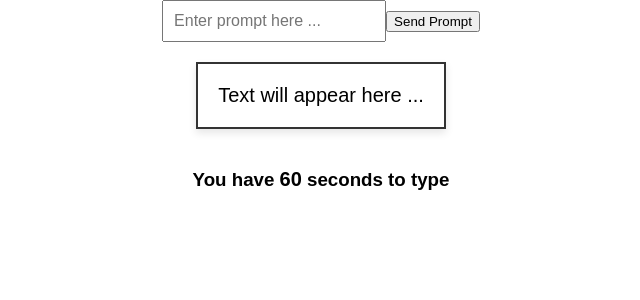
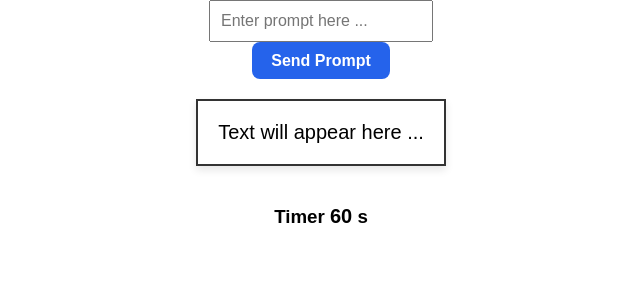
Before and after one commit to haydenshubert/TypingSite, a Flask app: page / in a window 1280 px wide. Shown: the top 300 px of the page, without its empty margins (319-959 px from the left). Run offline with Flask 3, Linux system fonts and the light colour scheme.

Commit message:
made some things look nicer but didnt change the functionality of anything important

```diff
--- a/notes.txt
+++ b/notes.txt
@@ -25,3 +25,5 @@ WINDOWS ENV <env_name> == typingEnv
     - ``source <env_name>/Scripts/activate`` (activate the your venv)
     - `` deactivate``  (to deactivate venv)
     - ``rm –rf <env_name>`` (deletes the venv)
+
+WHEN I FINISH CODING I AM GOING TO SEND MY CODE TO GPT AND ASK IF I CAN FORMAT IT BETTER OR MAKE IT CLEANER (ADVICE)
--- a/static/script.js
+++ b/static/script.js
@@ -1,29 +1,19 @@
 ///////// TYPING FUNCTIONALITY /////////
 
 const input = document.getElementById('words-typed');
-let time = 10;  // 60 second timer
-
-
-function timer(timeLeft) {
-    const countdown = setInterval(() => {
-        timeLeft--;
-        document.getElementById('timer').textContent = timeLeft;
-
-        if (timeLeft <= 0) {
-            clearInterval(countdown);
-        }
-    }, 1000); // 1000 for one second intervals
-}
+let time = 60;  // 60 second timer
 
 function getInput() {
     const input = document.getElementById('words-typed');
 
     setTimeout(() => {
         input.disabled = true;
+        hideElement('clock');
+        showElement('redo-prompt');
+        showElement('results')
+        calculations();
         console.log("You tyepd: ", input.value);///////////////////////////////////////////
-        showElement('redo-prompt');
-        calculations();
-    }, 10000);   // sets a timer for how long the input box is enabled (minute = 60000)
+    }, 60000);   // sets a timer for how long the input box is enabled (minute = 60000)
 }
 
 function startTyping() {
@@ -32,6 +22,7 @@ function startTyping() {
 }
 
 function handleFirstKeydown(event) {
+    showElement('clock');
     startTyping();
     input.removeEventListener("keydown", handleFirstKeydown);
 }
@@ -40,12 +31,12 @@ function handleFirstKeydown(event) {
 /////// TYPING FUNCTIONALITY END ///////
 
 
-
 /////// SEND PROMPT TO OLLAMA ///////////
 
 async function sendPrompt() {
     console.log("Function was called");///////////////////////////////////////////////
-    const prompt = document.getElementById('prompt-input').value;
+    const prompt = "Write a 100 word paragraph about this topic: " + document.getElementById('prompt-input').value;
+    console.log(prompt);///////////////////////////////////////////////////////////////////
     const wordsTyped = document.getElementById('words-typed');
     hideElement('prompt-elements');
     const res = await fetch('/ask', {
@@ -60,14 +51,15 @@ async function sendPrompt() {
     const output = data.response || data.error;
 
     document.getElementById('to-be-typed').innerText = output;
-    showElement('words-typed')  // Has the 'words-typed' id now
+    showElement('words-typed');  // Has the 'words-typed' id now
     wordsTyped.value = "";
     wordsTyped.disabled = false;
     wordsTyped.focus();
     document.getElementById('prompt-input').value = "";
-//
+
     input.addEventListener("keydown", handleFirstKeydown);
-//
+    hideElement('results');
+    hideElement('redo-prompt');
 }
 
 const promptInput = document.getElementById('prompt-input');
@@ -78,74 +70,3 @@ promptInput.addEventListener("keydown", function(event) {
 });
 
 /////// SENDING PROMPT END ////////
-
-
-
-/////// CALCULATIONS //////////
-
-function calculations() {
-    const targetText = document.getElementById('to-be-typed').innerText.trim();
-    const typedText = document.getElementById('words-typed').value.trim();
-
-    const targetWords = targetText.split(/\s+/);    // /\s+/ makes sure extra spaces, tabs, or newlines don't mess up word splitting
-    const typedWords = typedText.split(/\s+/);
-
-    const m = targetWords.length;
-    const n = typedWords.length;
-
-    const dp = Array.from({ length: m + 1} , () => Array(n + 1).fill(0));
-
-    console.log("Target Text: ", targetText, "Typed Text: ", typedText);
-/////////////////////////////////////////////////////////////////////////////////////////////////////////////
-
-    for (let i = 1; i <= m; i++) {
-        for (let j = 1; j <= n; j++) {
-            if (targetWords[i - 1] === typedWords[j - 1]) {
-                dp[i][j] = dp[i - 1][j - 1] + 1;
-            } else {
-                dp[i][j] = Math.max(dp[i - 1][j], dp[i][j - 1]);
-            }
-        }
-    }
-
-    const correct = dp[m][n];
-    const errors = n - correct;
-    const grossWPM = typedText.length / 5;  // This does the total characters divided by 5 b/c 5 is the average word length
-    const netWPM = Math.max(0, grossWPM - errors);
-    const accuracy = n > 0 ? (correct / n) * 100 : 0;
-
-    let displayWPM = 0;
-    if (accuracy > 80) {
-        displayWPM = grossWPM;
-    } else {
-        displayWPM = netWPM;
-    }
-
-    const calcResults = document.getElementById('results');
-    calcResults.innerHTML = `
-    <h2>Results</h2>
-    <p><strong>WPM:</strong> ${displayWPM.toFixed(2)}</p>
-    <p><strong>Errors:</strong> ${errors}</p>
-    <p><strong>Accuracy:</strong> ${accuracy.toFixed(2)}%</p>
-    `;
-    console.log("Gross WPM: ", grossWPM);////////////////////////////////////////////////////////
-    console.log("Net WPM: ", netWPM);/////////////////////////////////////////////////////////
-    console.log("Errors: ", errors);//////////////////////////////////////////////////////////
-    console.log("Accuracy: ", accuracy);///////////////////////////////////////////////////////
-}
-
-/////// CALCULATIONS END //////////
-
-
-
-/////// HIDING ELEMENTS /////////
-
-function showElement(id) {
-    document.getElementById(id).classList.remove("hidden");
-}
-
-function hideElement(id) {
-    document.getElementById(id).classList.add("hidden");
-}
-
-/////// HIDING ELEMENTS END //////
--- a/static/styles.css
+++ b/static/styles.css
@@ -8,6 +8,18 @@ body {
     display: flex;
     justify-content: center;
     align-items: center;
+}
+
+.nice-button {
+    padding: 0.6em 1.2em;
+    background-color: #2563eb; /* blue-600 */
+    color: white;
+    font-size: 1rem;
+    font-weight: 600;
+    border: none;
+    border-radius: 0.5em;
+    cursor: pointer;
+    transition: background-color 0.2s ease, transform 0.1s ease;
 }
 
 #to-be-typed {
@@ -22,8 +34,9 @@ body {
 
 #words-typed {
     padding: 10px;
-    width: 200px;
+    max-width: 600px;
     font-size: 16px;
+    font-family: sans-serif;
 }
 
 #timer {
--- a/static/utilities.js
+++ b/static/utilities.js
@@ -1 +1,81 @@
-console.log("test for utilities")
+function timer(timeLeft) {
+    const countdown = setInterval(() => {
+        timeLeft--;
+        document.getElementById('timer').textContent = timeLeft;
+
+        if (timeLeft <= 0) {
+            clearInterval(countdown);
+        }
+    }, 1000); // 1000 for one second intervals
+}
+
+/////// CALCULATIONS //////////
+
+function calculations() {
+    const targetText = document.getElementById('to-be-typed').innerText.trim();
+    const typedText = document.getElementById('words-typed').value.trim();
+
+    const targetWords = targetText.split(/\s+/);    // /\s+/ makes sure extra spaces, tabs, or newlines don't mess up word splitting
+    const typedWords = typedText.split(/\s+/);
+
+    const m = targetWords.length;
+    const n = typedWords.length;
+
+    const dp = Array.from({ length: m + 1} , () => Array(n + 1).fill(0));
+
+    console.log("Target Text: ", targetText, "Typed Text: ", typedText);
+/////////////////////////////////////////////////////////////////////////////////////////////////////////////
+
+    for (let i = 1; i <= m; i++) {
+        for (let j = 1; j <= n; j++) {
+            if (targetWords[i - 1] === typedWords[j - 1]) {
+                dp[i][j] = dp[i - 1][j - 1] + 1;
+            } else {
+                dp[i][j] = Math.max(dp[i - 1][j], dp[i][j - 1]);
+            }
+        }
+    }
+
+    const correct = dp[m][n];
+    const errors = n - correct;
+    const grossWPM = typedText.length / 5;  // This does the total characters divided by 5 b/c 5 is the average word length
+    const netWPM = Math.max(0, grossWPM - errors);
+    const accuracy = n > 0 ? (correct / n) * 100 : 0;
+
+    let displayWPM = 0;
+    if (accuracy > 80) {
+        displayWPM = grossWPM;
+    } else {
+        displayWPM = netWPM;
+    }
+
+    const calcResults = document.getElementById('results');
+    calcResults.innerHTML = `
+    <ul style="list-style: none; padding: 0;">
+        <li style="margin-bottom: 0.5em;"><strong>WPM:</strong> ${displayWPM.toFixed(2)}</li>
+        <li style="margin-bottom: 0.5em;"><strong>Errors:</strong> ${errors}</li>
+        <li><strong>Accuracy:</strong> ${accuracy.toFixed(2)}%</li>
+    </ul>
+    `;
+
+    console.log("Gross WPM: ", grossWPM);////////////////////////////////////////////////////////
+    console.log("Net WPM: ", netWPM);/////////////////////////////////////////////////////////
+    console.log("Errors: ", errors);//////////////////////////////////////////////////////////
+    console.log("Accuracy: ", accuracy);///////////////////////////////////////////////////////
+}
+
+/////// CALCULATIONS END //////////
+
+
+
+/////// HIDING ELEMENTS /////////
+
+function showElement(id) {
+    document.getElementById(id).classList.remove("hidden");
+}
+
+function hideElement(id) {
+    document.getElementById(id).classList.add("hidden");
+}
+
+/////// HIDING ELEMENTS END //////
--- a/templates/index.html
+++ b/templates/index.html
@@ -9,9 +9,13 @@
     <!-- Main content -->
     <main>
 
-        <div class="center-wrapper" id="prompt-elements">
-            <input type="text" id="prompt-input" placeholder="Enter prompt here ...">
-            <button onclick="sendPrompt()">Send Prompt</button>
+        <div  id="prompt-elements">
+            <div class="center-wrapper">
+                <input type="text" id="prompt-input" placeholder="Enter prompt here ...">
+            </div>
+            <div class="center-wrapper">
+                <button class="nice-button" onclick="sendPrompt()">Send Prompt</button>
+            </div>
         </div>
 
         <div class="center-wrapper">
@@ -23,14 +27,14 @@
                 class="hidden"
                 id="words-typed"
                 placeholder="Start typing..."
-                rows="4" cols="70"
+                rows="8" cols="300"
                 autocorrect="off" autocapitalize="off" spellcheck="off" ></textarea>
         </div>
-        <div class="center-wrapper">
-            <h3>You have <span id="timer">60</span> seconds to type</h3>
+        <div id="clock" class="center-wrapper">
+            <h3>Timer <span id="timer">60</span> s</h3>
         </div>
         <div class="center-wrapper">
-            <button id="redo-prompt" class="hidden" onclick="showElement('prompt-elements')">Try Another Prompt</button>
+            <button id="redo-prompt" class="hidden nice-button" onclick="showElement('prompt-elements')">Try Another Prompt</button>
         </div>
         <div class="center-wrapper" id="results"></div>
     </main>
```
